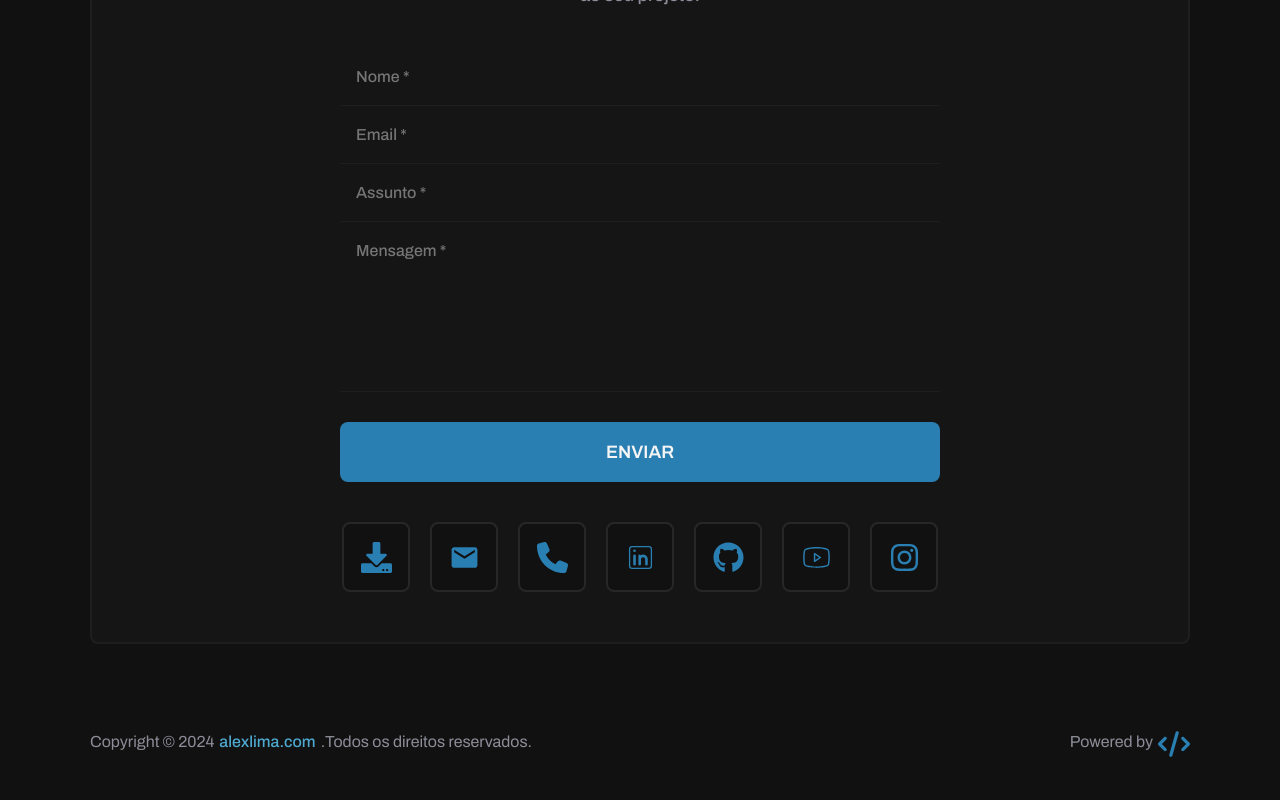
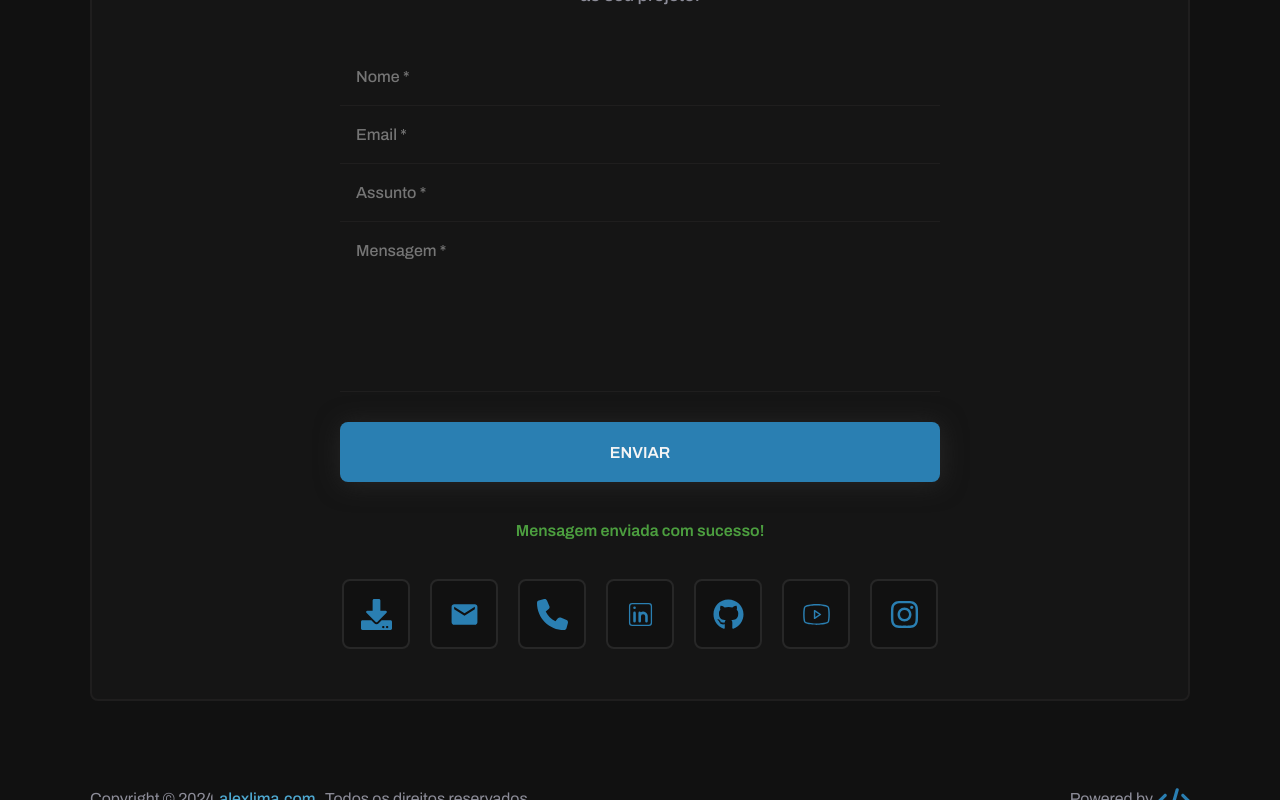
Before and after one commit to A1exLima/portfolio_alex_lima_react, a React (Vite) app: page / in a window 1280 px wide. Both pictures are taken after typing "Sample", "name@example.com", "Sample", "Sample" into the empty fields and a click on the button "ENVIAR". Shown: the part 3531-4331 px from the top of the page. Built offline with nearby package versions, Linux system fonts and the light colour scheme.

Commit message:
feat(contact): Funcionalidade de envio de mensagem para o email - Consumo Api EmailJs, configuração e recebimento dos parametros para envio do email. - Alerta de mensagem enviada ou erro de mensagem. - Ajuste de focus para acessibilidade.

```diff
--- a/src/components/about/index.tsx
+++ b/src/components/about/index.tsx
@@ -32,25 +32,25 @@ export function About() {
         </div>
 
         <div>
-          <SocialNetworkContainer>
+          <SocialNetworkContainer title="Rede Social Instagram">
             <NavLink target="_blank" to="https://www.instagram.com/a1ex.lima/">
               <IoLogoInstagram />
             </NavLink>
           </SocialNetworkContainer>
 
-          <SocialNetworkContainer>
+          <SocialNetworkContainer title="Rede Social LinkedIn">
             <NavLink target="_blank" to="https://www.linkedin.com/in/a1exlima/">
               <CiLinkedin />
             </NavLink>
           </SocialNetworkContainer>
 
-          <SocialNetworkContainer>
+          <SocialNetworkContainer title="Canal no Youtube">
             <NavLink target="_blank" to="https://www.youtube.com/@A1exLima">
               <PiYoutubeLogo />
             </NavLink>
           </SocialNetworkContainer>
 
-          <SocialNetworkContainer>
+          <SocialNetworkContainer title="Repositório GitHub">
             <NavLink target="_blank" to="https://github.com/A1exLima">
               <FaGithub />
             </NavLink>
--- a/src/components/about/style.ts
+++ b/src/components/about/style.ts
@@ -126,6 +126,7 @@ export const AboutContainer = styled.section`
 
         > p {
           text-align: center;
+          line-height: 140%;
         }
       }
 
--- a/src/components/banner/index.tsx
+++ b/src/components/banner/index.tsx
@@ -20,6 +20,7 @@ export function Banner() {
         <TypingAnimation text={textToType} />
 
         <a
+          title="WhatsApp"
           target="_blank"
           href="https://wa.me/5555119473302?text=Ol%C3%A1%21+Se+voc%C3%AA+est%C3%A1+vendo+esta+mensagem%2C+%C3%A9+porque+clicou+no+link+do+meu+portf%C3%B3lio.+Que+legal%21+%F0%9F%A4%96++Sou+desenvolvedor+front-end+e+adoraria+falar+mais+sobre+meu+trabalho.+E+se+quiser+discutir+projetos+ou+oportunidades%2C+%C3%A9+s%C3%B3+me+enviar+uma+mensagem.+Estou+ansioso+para+conversar+com+voc%C3%AA%21++ALEX%3CLIMA%2F%3E"
           rel="noreferrer"
--- a/src/components/banner/style.ts
+++ b/src/components/banner/style.ts
@@ -65,7 +65,7 @@ export const BannerContainer = styled.section`
       width: 33rem;
       height: 6rem;
       background-color: ${(props) => props.theme['blue-object']};
-      border-radius: 0.8rem;
+      border-radius: 5px;
 
       > span {
         font-size: 1.8rem;
@@ -80,7 +80,7 @@ export const BannerContainer = styled.section`
         font-size: 3rem;
       }
 
-      transition: width 0.35s ease-in-out;
+      transition: width 0.45s ease-in-out;
 
       &:hover {
         width: 36rem;
--- a/src/components/contact/index.tsx
+++ b/src/components/contact/index.tsx
@@ -1,8 +1,15 @@
-import { ContactButton, ContactContainer, FormContainer } from './style'
+import {
+  AlertMessage,
+  ContactButton,
+  ContactContainer,
+  FormContainer,
+} from './style'
 
-import { ReactElement } from 'react'
+import { ReactElement, useState } from 'react'
 import { NavLink } from 'react-router-dom'
 import { useForm } from 'react-hook-form'
+
+import emailjs from '@emailjs/browser'
 
 import { zodResolver } from '@hookform/resolvers/zod'
 import * as zod from 'zod'
@@ -13,7 +20,7 @@ import { styled } from '@mui/material/styles'
 import { FaDownload, FaGithub, FaInstagram } from 'react-icons/fa'
 import { MdEmail } from 'react-icons/md'
 import { CiLinkedin } from 'react-icons/ci'
-import { FaPhone } from 'react-icons/fa6'
+import { FaPhone, FaArrowsRotate } from 'react-icons/fa6'
 import { PiYoutubeLogoLight } from 'react-icons/pi'
 
 import { defaultTheme } from '../../styles/themes/defaultTheme'
@@ -31,7 +38,7 @@ const CustomTooltip = styled(({ className, ...props }: CustomTooltipProps) => (
   [`& .${tooltipClasses.tooltip}`]: {
     backgroundColor: defaultTheme['child-container'],
     color: defaultTheme['toolTip-color'],
-    fontSize: theme.typography.pxToRem(20), // Define o tamanho da fonte
+    fontSize: theme.typography.pxToRem(20),
     fontFamily: 'Archivo',
     border: `2px solid ${defaultTheme['blue-object']}`,
   },
@@ -42,9 +49,15 @@ const CustomTooltip = styled(({ className, ...props }: CustomTooltipProps) => (
 
 const messageFormValidationSchema = zod.object({
   name: zod.string().min(3, 'Digite seu nome'),
-  email: zod.string().email('Digite um E-mail válido'),
+  email: zod.string().email('Digite um e-mail válido'),
   subject: zod.string().min(3, 'Digite o assunto'),
-  message: zod.string().min(3, 'Digite uma mensagem'),
+  message: zod
+    .string()
+    .min(3, 'Digite uma mensagem')
+    .max(
+      400,
+      'Por favor, revise sua mensagem. O limite máximo é de 400 caracteres.',
+    ),
 })
 
 type ObjectMessageFormProps = zod.infer<typeof messageFormValidationSchema>
@@ -60,9 +73,38 @@ export function Contact() {
     },
   })
 
-  const handleCreateMessageForm = (data: ObjectMessageFormProps) => {
-    console.log(data)
-    reset()
+  const [loading, setLoading] = useState<boolean>(false)
+  const [messageAlert, setMessageAlert] = useState<string>('')
+  const [colorMessage, setColorMessage] = useState<boolean>(false)
+
+  const handleCreateMessageForm = async (data: ObjectMessageFormProps) => {
+    setLoading(true)
+
+    const templateParams = {
+      from_name: data.name,
+      message: data.message,
+      subject: data.subject,
+      email: data.email,
+    }
+
+    try {
+      await emailjs.send(
+        'service_df6sjvb',
+        'template_ycfhqgi',
+        templateParams,
+        'Bhs9f21KblasGkFIM',
+      )
+
+      setMessageAlert('Mensagem enviada com sucesso!')
+      setColorMessage(false)
+      setLoading(false)
+
+      reset()
+    } catch (error) {
+      setMessageAlert('Erro ao enviar mensagem')
+      setColorMessage(true)
+      setLoading(false)
+    }
   }
 
   return (
@@ -120,9 +162,24 @@ export function Contact() {
               {...register('message')}
             ></textarea>
 
-            <button type="submit">ENVIAR</button>
+            <button type="submit" title="Enviar Mensagem">
+              {loading ? (
+                <span className="loading-button">
+                  <FaArrowsRotate />
+                </span>
+              ) : (
+                'ENVIAR'
+              )}
+            </button>
           </FormContainer>
         </form>
+        <AlertMessage $color={colorMessage}>
+          {messageAlert ? (
+            <span className="alert-send-message">{messageAlert}</span>
+          ) : (
+            ''
+          )}
+        </AlertMessage>
       </div>
 
       <div>
--- a/src/components/contact/style.ts
+++ b/src/components/contact/style.ts
@@ -1,4 +1,8 @@
 import styled from 'styled-components'
+
+interface AlertMessageProps {
+  $color: boolean
+}
 
 export const ContactContainer = styled.section`
   width: 100%;
@@ -37,7 +41,7 @@ export const ContactContainer = styled.section`
     letter-spacing: 0.1rem;
   }
 
-  > div {
+  > div:nth-child(3) {
     max-width: 60rem;
     margin-top: -2rem;
 
@@ -51,12 +55,18 @@ export const ContactContainer = styled.section`
     }
   }
 
-  > div:last-child {
+  > div:nth-child(4) {
     margin-top: 1rem;
     margin-bottom: 1rem;
     display: flex;
     gap: 2rem;
     flex-wrap: wrap;
+
+    > a {
+      &:focus {
+        outline: 0;
+      }
+    }
   }
 
   @media (max-width: 768px) {
@@ -144,6 +154,7 @@ export const FormContainer = styled.div`
   }
 
   > button {
+    cursor: pointer;
     margin-top: 1rem;
     border: none;
     width: 100%;
@@ -151,9 +162,42 @@ export const FormContainer = styled.div`
     background-color: ${(props) => props.theme['blue-object']};
     border-radius: 0.8rem;
 
-    font-size: 1.8rem;
+    font-size: 1.6rem;
     font-weight: 600;
     color: ${(props) => props.theme.textInUpperCase};
+
+    transition: filter 0.3s ease-in-out;
+
+    &:focus {
+      outline: none;
+      box-shadow: 1px 2px 25px ${(props) => props.theme['child-border']};
+    }
+
+    &:hover {
+      filter: brightness(120%);
+    }
+
+    .loading-button {
+      display: flex;
+      align-items: center;
+      justify-content: center;
+
+      animation: rotate 0.8s linear infinite;
+
+      @keyframes rotate {
+        0% {
+          transform: rotate(0deg);
+        }
+        100% {
+          transform: rotate(360deg);
+        }
+      }
+
+      > svg {
+        font-size: 2.4rem;
+        color: ${(props) => props.theme.textInUpperCase};
+      }
+    }
   }
 `
 
@@ -169,6 +213,12 @@ export const ContactButton = styled.button`
   display: flex;
   align-items: center;
   justify-content: center;
+
+  &:focus {
+    outline: 0;
+    border: 2px solid ${(props) => props.theme['blue-object']};
+    border-radius: 8px;
+  }
 
   > svg {
     font-size: 3.1rem;
@@ -191,3 +241,17 @@ export const ContactButton = styled.button`
     }
   }
 `
+
+export const AlertMessage = styled.div<AlertMessageProps>`
+  .alert-send-message {
+    margin-top: 4rem;
+    display: flex;
+    justify-content: center;
+
+    text-align: center;
+    font-size: 1.6rem;
+    font-weight: 600;
+    color: ${({ theme, $color }) =>
+      $color ? theme['text-validation'] : theme['alert-message']};
+  }
+`
--- a/src/components/header/style.ts
+++ b/src/components/header/style.ts
@@ -16,6 +16,7 @@ export const HeaderContainer = styled.header`
 `
 
 export const Brand = styled(Link)`
+  border-bottom: 1px solid none;
   width: fit-content;
   display: flex;
   align-items: center;
--- a/src/components/portfolioContent/index.tsx
+++ b/src/components/portfolioContent/index.tsx
@@ -33,7 +33,7 @@ export function PortfolioContent() {
   >([])
   const [buttonsClicked, setButtonsClicked] = useState<string[]>([])
 
-  const [filterVisible, setFilterVisible] = useState<boolean | string>('')
+  const [filterVisible, setFilterVisible] = useState<boolean>(false)
 
   useEffect(() => {
     setTechnologyFilterOptions(Object.keys(technologyIcons))
@@ -69,6 +69,11 @@ export function PortfolioContent() {
 
   const handleFilterButton = () => {
     setFilterVisible((prevState) => !prevState)
+
+    if (filterVisible) {
+      setFilteredProjects(projectsArray)
+      setButtonsClicked([])
+    }
   }
 
   return (
--- a/src/styles/globalStyle.ts
+++ b/src/styles/globalStyle.ts
@@ -6,6 +6,11 @@ export const GlobalStyle = createGlobalStyle`
     margin: 0;
     padding: 0;
     box-sizing: border-box;
+
+    &:focus {
+     outline: 1px solid ${(props) => props.theme.textInSmallCase};
+     border-radius: 1px;
+    }
   }
 
   :root {
--- a/src/styles/themes/defaultTheme.ts
+++ b/src/styles/themes/defaultTheme.ts
@@ -18,4 +18,5 @@ export const defaultTheme = {
   'border-gradient':
     'linear-gradient(90deg, rgba(17, 17, 17, 1) 2%, rgba(42, 127, 178, 1) 64%)',
   'text-validation': '#CE2138',
+  'alert-message': '#4C9E3F',
 }
```
Also changed, not shown: package.json (+4 -3 lines), 1 other file (tests, documents, lock files or other folders).
